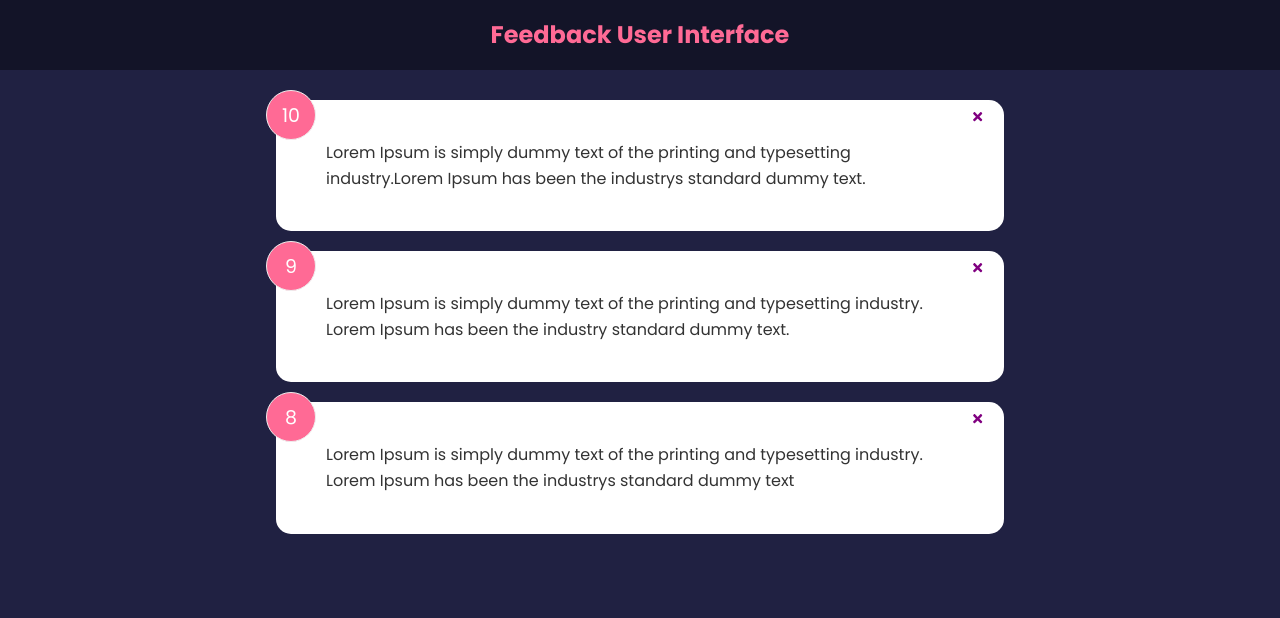
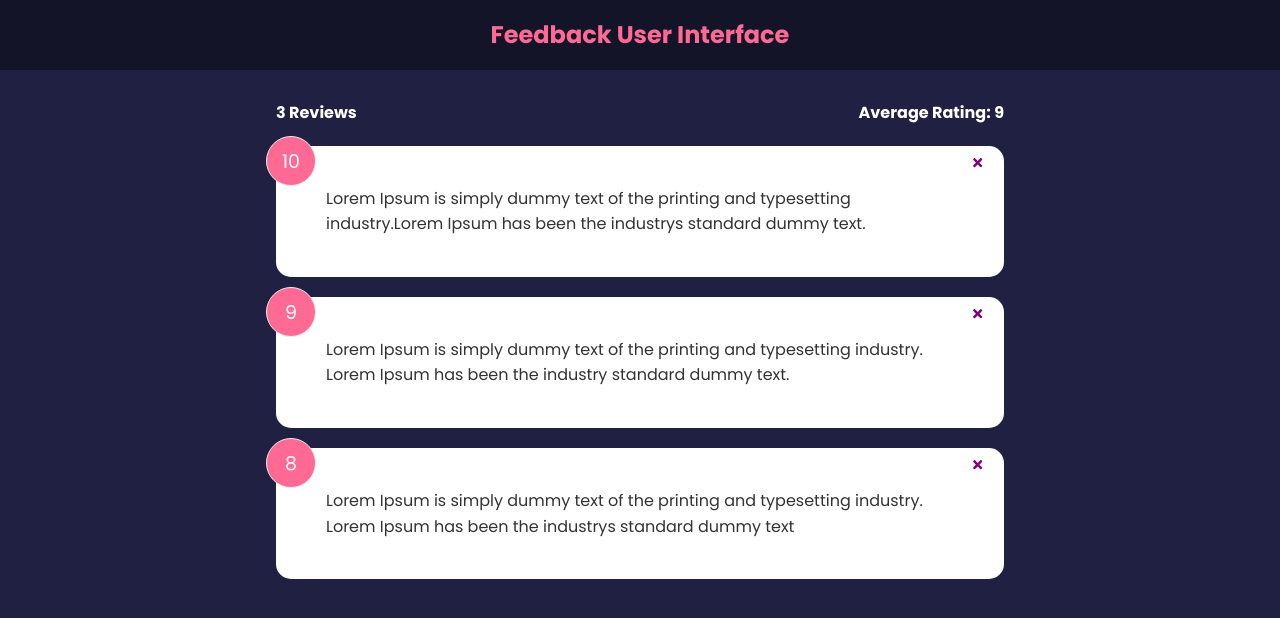
Before and after one commit to shreshthmishra/Frontend-Projects, a React (Create React App) app in the folder feedback-app/: page / in a window 1280 px wide. Shown: the top 618 px of the page. Built offline with nearby package versions, Linux system fonts and the light colour scheme.

Commit message:
add avg rating and feedbacks count

```diff
--- a/feedback-app/src/App.js
+++ b/feedback-app/src/App.js
@@ -2,6 +2,7 @@
 import { useState } from 'react'
 import FeedbackData from './data/FeedbackData'
 import FeedbackList from './components/FeedbackList'
+import FeedbackStats from './components/FeedbackStats'
 
 function App() {
   const [feedback,setFeedback]=useState(FeedbackData)
@@ -13,11 +14,11 @@
       }))
     }
   }
-
   return  (
     <>
       <Header/>
       <div className="container">
+        <FeedbackStats feedback={feedback}/>
         <FeedbackList feedback={feedback} handleDelete={deleteFeedback} />
       </div>
     </>
--- /dev/null
+++ b/feedback-app/src/components/FeedbackStats.jsx
@@ -0,0 +1,17 @@
+function FeedbackStats({feedback}){
+  // Calculate ratings avg
+  let average=feedback.reduce(function(acc,curr){
+    return acc+curr.rating
+  },0)/feedback.length
+
+  average=average.toFixed(1).replace(/\.0+$/,'')
+
+  return (
+    <div className="feedback-stats">
+      <h4>{feedback.length} Reviews</h4>
+      <h4>Average Rating: {isNaN(average)?0:average}</h4>
+    </div>
+  )
+}
+
+export default FeedbackStats
```
